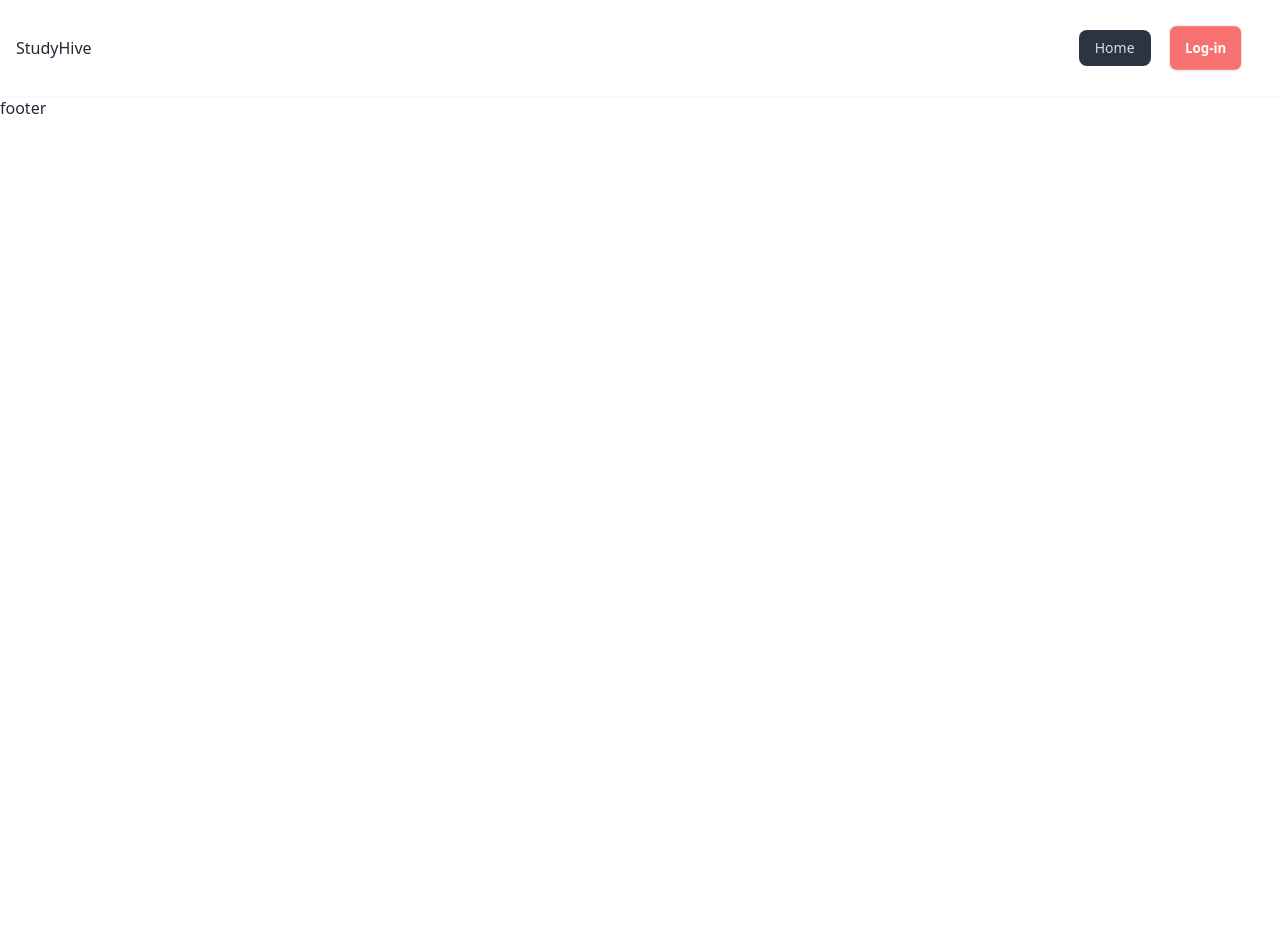
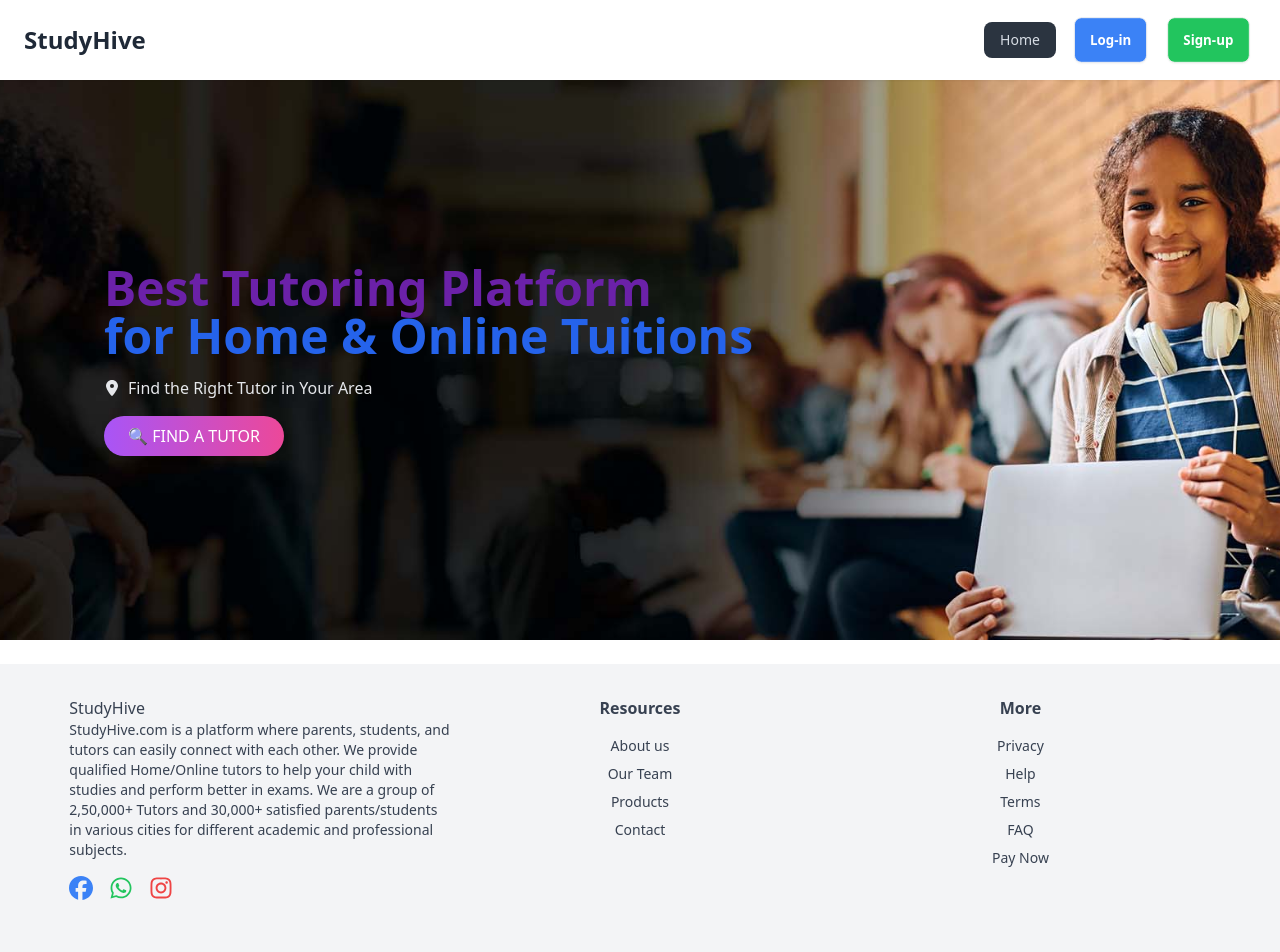
Before and after one commit to Takmim00/Study-Hive, a React (Vite) app: page / in a window 1280 px wide. Shown: the top 952 px of the page. Before the commit the page ends 800 px from the top, so only its background shows below. Built offline with nearby package versions, Linux system fonts and the light colour scheme; no server answers.

Commit message:
banner added

```diff
--- a/src/components/shared/Footer.jsx
+++ b/src/components/shared/Footer.jsx
@@ -1,11 +1,108 @@
+import { FaFacebook, FaInstagram, FaWhatsapp } from "react-icons/fa6";
+
+const Footer = () => {
+  return (
+    <div>
+      <footer className="bg-gray-100 text-gray-700">
+        <div className="w-11/12 mx-auto px-4 py-8 grid grid-cols-1  md:grid-cols-3 justify-around ">
+
+          <div className="">
+            {/* <img src="/logo.png" alt="Tutor Sheba" className="w-32 mb-4" /> */}
+            <p>StudyHive</p>
+            <p className="text-sm">
+              StudyHive.com is a platform where parents, students, and tutors
+              can easily connect with each other. We provide qualified
+              Home/Online tutors to help your child with studies and perform
+              better in exams. We are a group of 2,50,000+ Tutors and 30,000+
+              satisfied parents/students in various cities for different
+              academic and professional subjects.
+            </p>
+            <div className="flex space-x-4 mt-4">
+              <a href="#" className="text-blue-500 text-2xl">
+                <FaFacebook/>
+              </a>
+              <a href="#" className="text-green-500 text-2xl">
+                <FaWhatsapp/>
+              </a>
+              <a href="#" className="text-red-500 text-2xl">
+                <FaInstagram/>
+              </a>
+            </div>
+          </div>
 
 
-const Footer = () => {
-    return (
-        <div>
-            footer
+          <div>
+            <h5 className="text-center font-semibold mb-4">Resources</h5>
+            <ul className="space-y-2 text-sm text-center">
+              <li>
+                <a href="#" className="hover:text-blue-600">
+                  About us
+                </a>
+              </li>
+              <li>
+                <a href="#" className="hover:text-blue-600">
+                  Our Team
+                </a>
+              </li>
+              <li>
+                <a href="#" className="hover:text-blue-600">
+                  Products
+                </a>
+              </li>
+              <li>
+                <a href="#" className="hover:text-blue-600">
+                  Contact
+                </a>
+              </li>
+            </ul>
+          </div>
+
+
+          <div>
+            <h5 className="text-center font-semibold mb-4">More</h5>
+            <ul className="space-y-2 text-sm text-center">
+              <li>
+                <a href="#" className="hover:text-blue-600">
+                  Privacy
+                </a>
+              </li>
+              <li>
+                <a href="#" className="hover:text-blue-600">
+                  Help
+                </a>
+              </li>
+              <li>
+                <a href="#" className="hover:text-blue-600">
+                  Terms
+                </a>
+              </li>
+              <li>
+                <a href="#" className="hover:text-blue-600">
+                  FAQ
+                </a>
+              </li>
+              <li>
+                <a href="#" className="hover:text-blue-600">
+                  Pay Now
+                </a>
+              </li>
+            </ul>
+          </div>
         </div>
-    );
+        <div className="border-t mt-8 py-4 text-center text-sm text-gray-500">
+          <p>Copyright © 2022. Study Hive all rights reserved</p>
+          <div className="mt-2">
+            <a href="#" className="mr-4 hover:text-blue-600">
+              Privacy Policy
+            </a>
+            <a href="#" className="hover:text-blue-600">
+              Security
+            </a>
+          </div>
+        </div>
+      </footer>
+    </div>
+  );
 };
 
 export default Footer;
--- a/src/components/shared/Navbar.jsx
+++ b/src/components/shared/Navbar.jsx
@@ -4,26 +4,30 @@ import { AuthContext } from "../../provider/AuthProvider";
 
 const Navbar = () => {
   const { user, logOut } = useContext(AuthContext);
+
   const handleLogOut = () => {
     logOut()
       .then(() => {})
       .catch((err) => console.log(err));
   };
+
   return (
-    <div className="navbar  shadow-sm px-4">
+    <div className="navbar  shadow-sm px-6 py-2">
+
       <div className="flex-1">
         <Link to="/" className="flex gap-2 items-center">
+
           {/* <img src={'logo'} alt="" className="h-8" /> */}
-        <p>StudyHive</p>
-
+          <p className="text-2xl font-semibold text-gray-800">StudyHive</p>
         </Link>
       </div>
+
 
       <div className="dropdown dropdown-left md:hidden">
         <div tabIndex={0} role="button" className="btn btn-ghost btn-circle">
           <svg
             xmlns="http://www.w3.org/2000/svg"
-          className="h-5 w-5"
+            className="h-6 w-6"
             fill="none"
             viewBox="0 0 24 24"
             stroke="currentColor"
@@ -43,43 +47,49 @@ const Navbar = () => {
           <li>
             <NavLink to="/">Home</NavLink>
           </li>
-
-        {user && (
+          {user ? (
             <>
               <li>
                 <NavLink to="/addCar">Dashboard</NavLink>
               </li>
-
-          </>
-        )}
-        {!user && (
-          <li>
-            <NavLink to="/login">
-              <button className="btn bg-red-400 hover:bg-red-600 transition text-white">
-                Log-in
-              </button>
-            </NavLink>
-          </li>
-        )}
-        {user && (
               <li>
                 <button
                   onClick={handleLogOut}
-              className="btn btn-block  bg-gray-200 mt-2"
+                  className="btn bg-red-400 hover:bg-red-600 transition text-white"
                 >
                   Logout
                 </button>
               </li>
+            </>
+          ) : (
+            <>
+              <li>
+                <NavLink
+                  to="/login"
+                  className="btn bg-blue-500 hover:bg-blue-700 transition text-white"
+                >
+                  Log-in
+                </NavLink>
+              </li>
+              <li>
+                <NavLink
+                  to="/register"
+                  className="btn bg-green-500 hover:bg-green-700 transition text-white"
+                >
+                  Sign-up
+                </NavLink>
+              </li>
+            </>
           )}
         </ul>
       </div>
 
+
       <div className="hidden md:flex md:items-center">
-      <ul className="menu menu-horizontal items-center px-1">
+        <ul className="menu menu-horizontal items-center px-1 space-x-4">
           <li>
             <NavLink to="/">Home</NavLink>
           </li>
-
           {user ? (
             <>
               <li>
@@ -119,13 +129,24 @@ const Navbar = () => {
               </div>
             </>
           ) : (
+            <>
               <li>
-            <Link to="/login">
-              <button className="btn bg-red-400 hover:bg-red-600 transition text-white">
+                <NavLink
+                  to="/login"
+                  className="btn bg-blue-500 hover:bg-blue-700 transition text-white"
+                >
                   Log-in
-              </button>
-            </Link>
+                </NavLink>
               </li>
+              <li>
+                <NavLink
+                  to="/register"
+                  className="btn bg-green-500 hover:bg-green-700 transition text-white"
+                >
+                  Sign-up
+                </NavLink>
+              </li>
+            </>
           )}
         </ul>
       </div>
--- a/src/layout/Main.jsx
+++ b/src/layout/Main.jsx
@@ -3,13 +3,17 @@ import Footer from "../components/shared/Footer";
 import Navbar from "../components/shared/Navbar";
 
 const Main = () => {
-    return (
-        <div>
-            <Navbar/>
-            <Outlet/>
-            <Footer/>
-        </div>
-    );
+  return (
+    <div>
+      <div className="sticky top-0 z-50 backdrop-blur-2xl ">
+        <Navbar />
+      </div>
+      <div className="min-h-[calc(100vh-437px)]">
+        <Outlet />
+      </div>
+      <Footer />
+    </div>
+  );
 };
 
 export default Main;
--- /dev/null
+++ b/src/page/Banner.jsx
@@ -0,0 +1,30 @@
+import { FaLocationDot } from "react-icons/fa6";
+import bannerImg from "../assets/tutor.jpg";
+
+const Banner = () => {
+  return (
+    <div
+      className="bg-cover bg-center bg-no-repeat lg:h-[70vh] mb-6 py-16 px-6 md:px-20 flex flex-col md:flex-row items-center justify-between"
+      style={{
+        backgroundImage: `url(${bannerImg})`,
+      }}
+    >
+      {/* Left Content */}
+      <div className="text-center md:text-left  space-y-4  bg-opacity-70 p-6 rounded-md">
+        <h1 className="text-4xl md:text-5xl font-bold text-purple-800">
+          Best Tutoring Platform <br />
+          <span className="text-blue-600">for Home & Online Tuitions</span>
+        </h1>
+        <p className="text-gray-200 flex items-center justify-center md:justify-start gap-2">
+        <FaLocationDot />
+          Find the Right Tutor in Your Area
+        </p>
+        <button className="bg-gradient-to-r from-purple-500 to-pink-500 text-white px-6 py-2 rounded-full shadow-md hover:opacity-90 transition">
+          🔍 FIND A TUTOR
+        </button>
+      </div>
+    </div>
+  );
+};
+
+export default Banner;
--- /dev/null
+++ b/src/page/Home.jsx
@@ -0,0 +1,12 @@
+import Banner from "./Banner";
+
+
+const Home = () => {
+    return (
+        <div>
+            <Banner/>
+        </div>
+    );
+};
+
+export default Home;
--- a/src/page/authentication/Login.jsx
+++ b/src/page/authentication/Login.jsx
@@ -98,7 +98,7 @@ const Login = () => {
           />
         </form>
 
-        {/* Create Account */}
+
         <div className="mt-4 text-center">
           <p className="text-sm text-gray-600">
             New here?{" "}
@@ -112,7 +112,7 @@ const Login = () => {
           </p>
         </div>
 
-        {/* Social Sign-In */}
+
         <div className="mt-6 text-center">
           <p className="text-sm text-gray-600">Or sign in with</p>
           <div className="flex justify-center mt-2 space-x-4">
--- a/src/page/authentication/Register.jsx
+++ b/src/page/authentication/Register.jsx
@@ -142,7 +142,6 @@ const Register = () => {
           />
         </form>
 
-        {/* Create Account */}
         <div className=" text-center">
           <p className="text-sm text-gray-600">
             Already registered?{" "}
@@ -155,7 +154,6 @@ const Register = () => {
           </p>
         </div>
 
-        {/* Social Sign-In */}
         <div className="mt-6 text-center">
           <p className="text-sm text-gray-600">Or sign up with</p>
           <div className="flex justify-center mt-2 space-x-4">
--- a/src/routes/routes.jsx
+++ b/src/routes/routes.jsx
@@ -2,12 +2,17 @@ import { createBrowserRouter } from "react-router-dom";
 import Main from "../layout/Main";
 import Login from "../page/authentication/Login";
 import Register from "../page/authentication/Register";
+import Home from "../page/Home";
 
 export const router = createBrowserRouter([
   {
     path: "/",
     element: <Main/>,
     children:[
+      {
+        path:'/',
+        element:<Home/>
+      },
       {
         path:'/login',
         element:<Login/>
```
Also changed, not shown: src/assets/tutor.jpg (added). Lines whose indentation alone changed are shown as unchanged.
